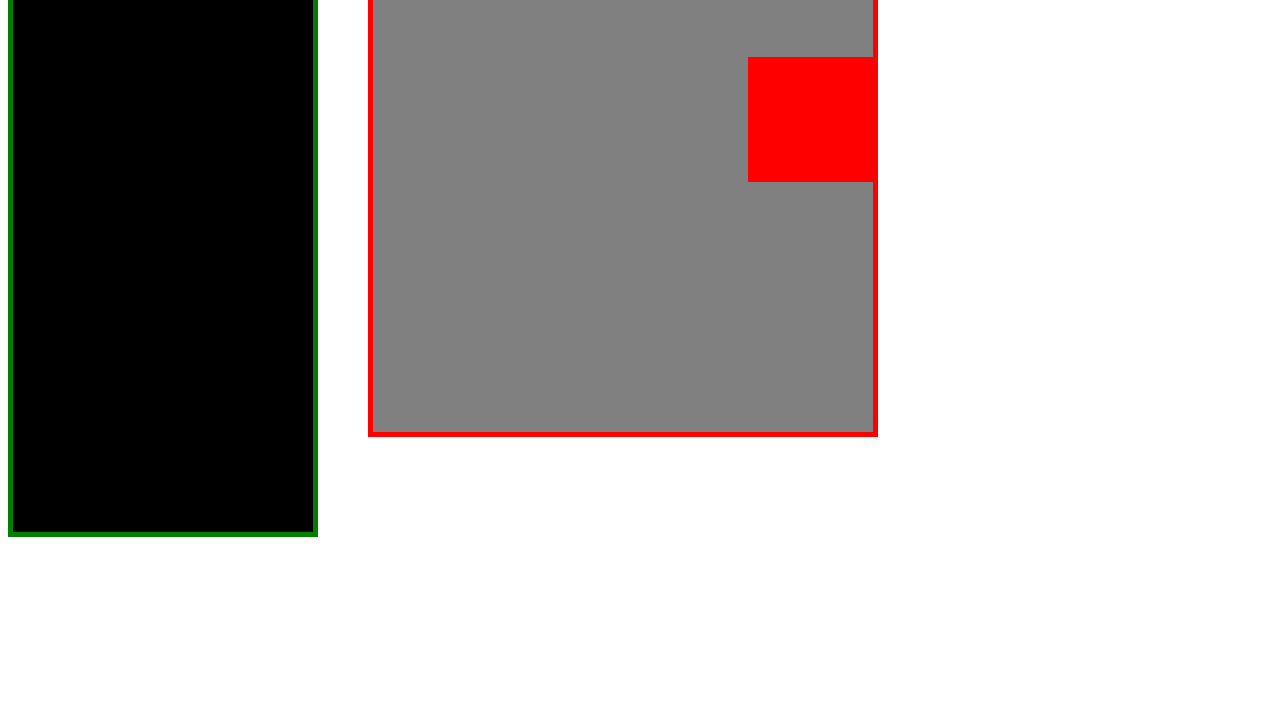
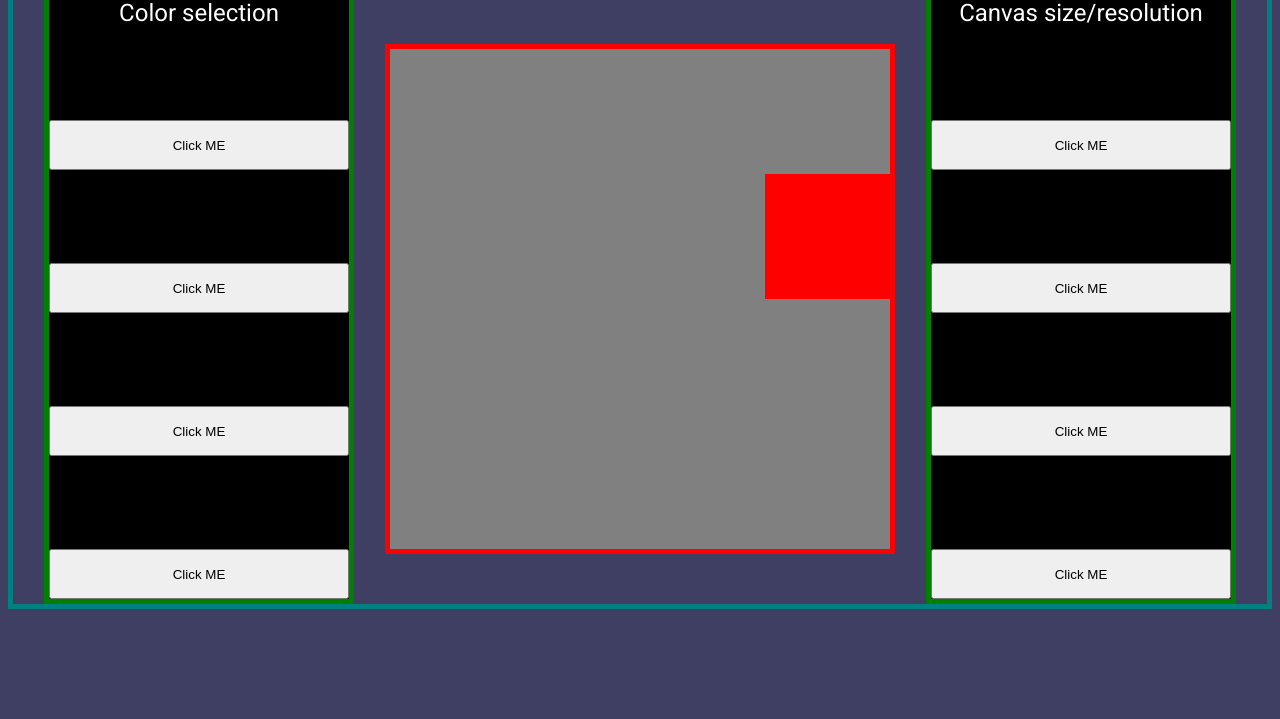
Before and after one commit to HRoyce/odin-etchasketch, a plain HTML site: page index.html in a window 1280 px wide. Shown: the part 81-800 px from the top of the page. Drawn offline with Linux system fonts and the light colour scheme.

Commit message:
Added a second menu panel and deliniate between drawing options and canvas options, need to settle on a design pallete and then begin JS functionality

```diff
--- a/index.html
+++ b/index.html
@@ -1,6 +1,9 @@
 <!DOCTYPE html>
 <html lang="en">
 <head>
+    <style>
+        @import url('https://fonts.googleapis.com/css2?family=Roboto&display=swap');
+        </style>
     <link rel="stylesheet" href="styles.css">
     <meta charset="UTF-8">
     <meta http-equiv="X-UA-Compatible" content="IE=edge">
@@ -8,7 +11,14 @@
     <title>Draw it!</title>
 </head>
 <body>
-    <div id = menu></div>
+    <div id = header>Etch-a-Sketch</div>
+    <div id = content>
+        <div id = menu1 class="menu">Color selection
+            <button>Click ME</button>
+            <button>Click ME</button>
+            <button>Click ME</button>
+            <button>Click ME</button>
+        </div>
         <div id = canvas>
             <div class = pixel></div>
             <div class = pixel></div>
@@ -28,6 +38,13 @@
             <div class = pixel></div>
 
         </div>
+        <div id = menu2 class = "menu">Canvas size/resolution
+            <button>Click ME</button>
+            <button>Click ME</button>
+            <button>Click ME</button>
+            <button>Click ME</button>
+        </div>
+    </div>
 
 </body>
 </html>
--- a/styles.css
+++ b/styles.css
@@ -1,21 +1,56 @@
 body{
     display:flex;
+    flex-direction: column;
+    background-color:rgb(63, 63, 100);
+    font-family:Roboto, sans-serif;
+}
+#header{
+    align-self:center;
+    margin-bottom:5px;
+    display:flex;
+    justify-content: center;
+    font-size: 48px;
+    background:grey;
+    width:50%;
+}
+#content{
+    display:flex;
+    justify-content:space-evenly;
+    border:5px teal solid;
+
+
 }
 #canvas{
     background-color:blue;
     border:5px red solid;
     height: 500px;
     width: 500px;
-    justify-self: center;
     display:flex;
     flex-wrap:wrap;
+    justify-self: center;
+    align-self:center;
 }
-#menu{
+button{
+    height:50px;
+}
+.menu{
+    display:flex;
+    flex-direction: column;
+    justify-content: space-between;
     background-color: black;
     border:5px green solid;
     height: 600px;
     width: 300px;
-    margin-right:50px;
+    color:white;
+    text-align:center;
+    font-size:24px;
+    font-family:Roboto, sans-serif;
+}
+#menu1{
+
+}
+#menu2{
+
 }
 .pixel{
     /* min-width: 10px;
```
Also changed, not shown: script.js (line endings or trailing spaces). Lines whose indentation alone changed are shown as unchanged.
